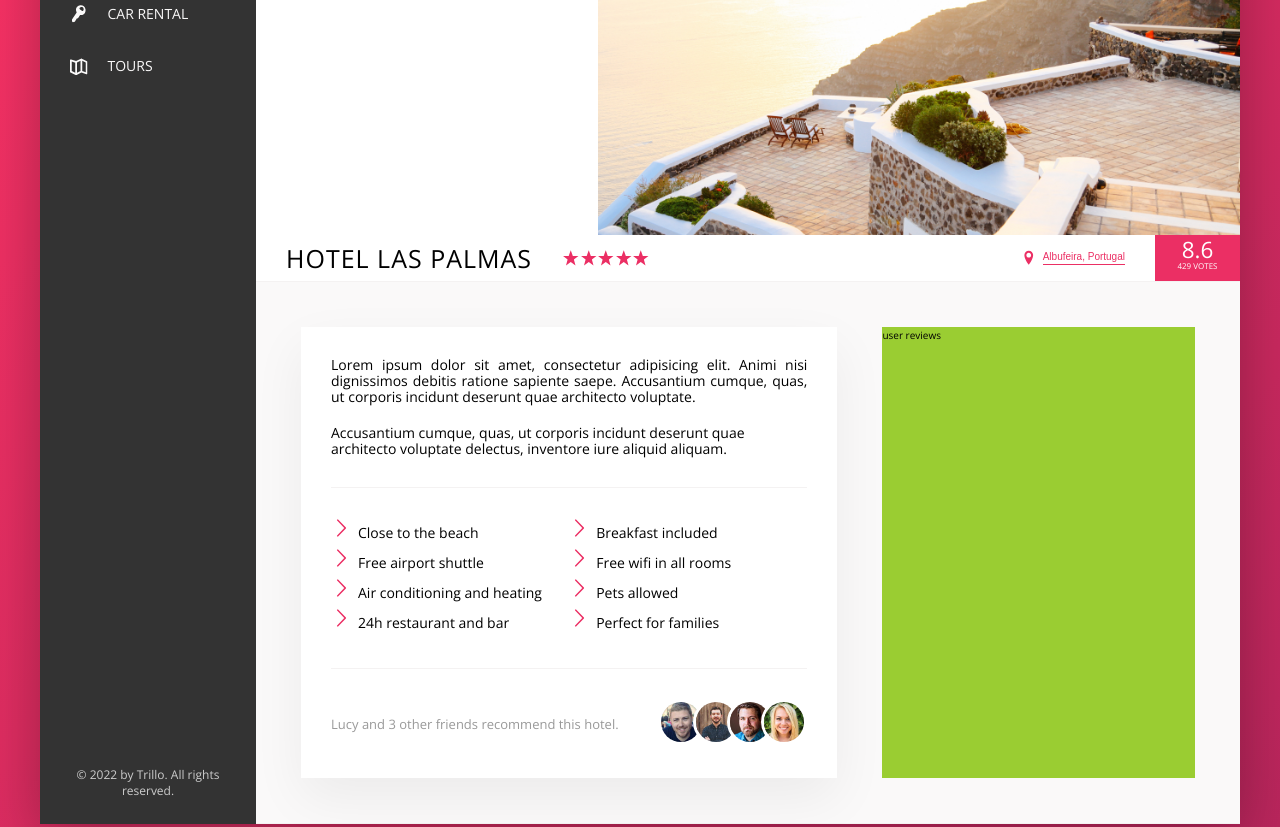
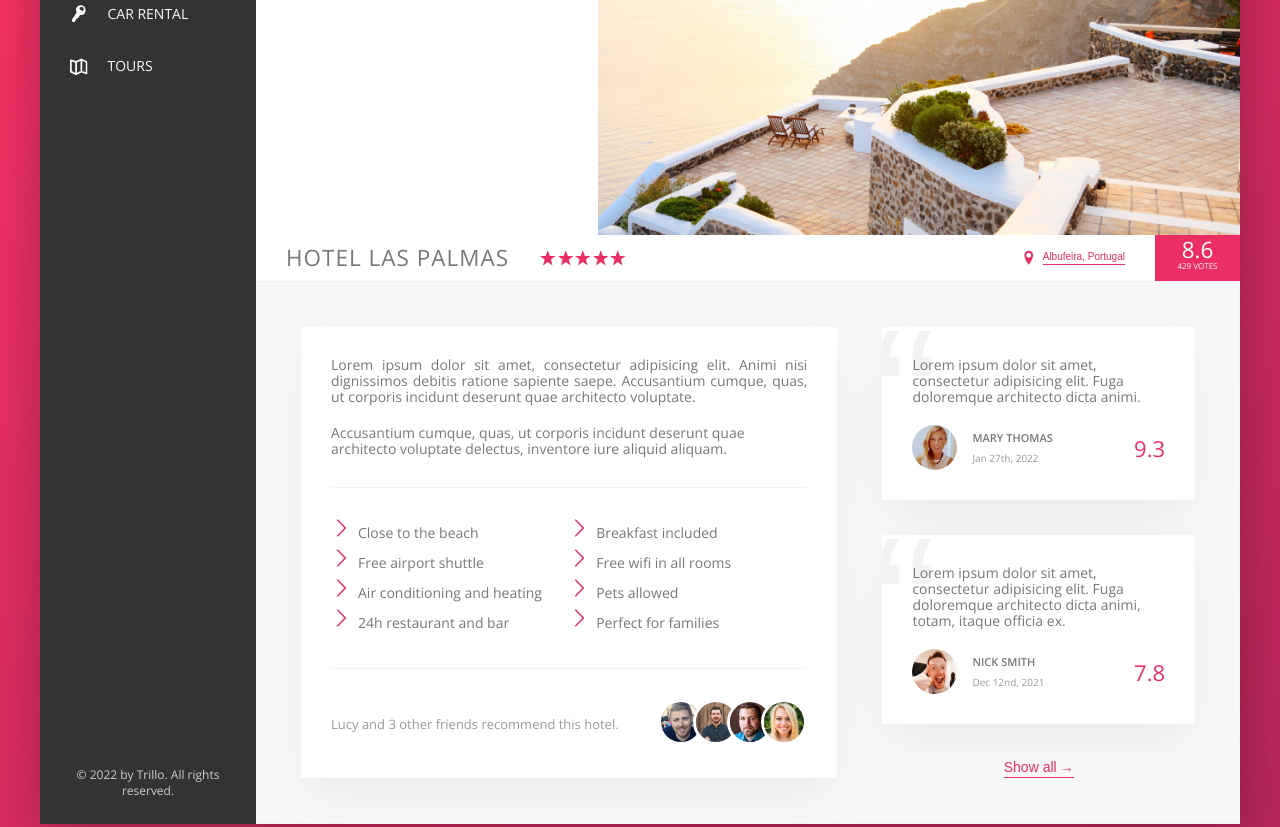
Before and after one commit to paulacarneiro/trillo, a website: page index.html in a window 1280 px wide. Shown: the part 250-1077 px from the top of the page. Drawn offline with nearby package versions, Linux system fonts and the light colour scheme.

Commit message:
Add hotel reviews

```diff
--- a/index.html
+++ b/index.html
@@ -123,7 +123,7 @@
                             <svg class="overview__icon-location">
                                 <use xlink:href="img/sprite.svg#icon-location-pin"></use>
                             </svg>
-                            <button class="btn btn-inline">Albufeira, Portugal</button>
+                            <button class="btn btn-location">Albufeira, Portugal</button>
                         </div>
 
                         <div class="overview__rating">
@@ -164,7 +164,34 @@
                         </div>
 
                         <div class="user-reviews">
-                            user reviews
+                            <figure class="review">
+                                <blockquote class="review__text">
+                                    Lorem ipsum dolor sit amet, consectetur adipisicing elit. Fuga doloremque architecto dicta animi.
+                                </blockquote>
+                                <figcaption class="review__user">
+                                    <img src="img/user-2.jpg" alt="User 2" class="review__photo">
+                                    <div class="review__user-box">
+                                        <p class="review__user-name">Mary Thomas</p>
+                                        <p class="review__user-date">Jan 27th, 2022</p>
+                                    </div>
+                                    <div class="review__rating">9.3</div>
+                                </figcaption>
+                            </figure>
+                            <figure class="review">
+                                <blockquote class="review__text">
+                                    Lorem ipsum dolor sit amet, consectetur adipisicing elit. Fuga doloremque architecto dicta animi, totam, itaque officia ex.
+                                </blockquote>
+                                <figcaption class="review__user">
+                                    <img src="img/user-1.jpg" alt="User 1" class="review__photo">
+                                    <div class="review__user-box">
+                                        <p class="review__user-name">Nick Smith</p>
+                                        <p class="review__user-date">Dec 12nd, 2021</p>
+                                    </div>
+                                    <div class="review__rating">7.8</div>
+                                </figcaption>
+                            </figure>
+
+                            <button class="btn btn-reviews">Show all<span>&rarr;</span></button>
                         </div>
                     </div>
                 </main>
--- a/sass/_base.scss
+++ b/sass/_base.scss
@@ -56,6 +56,7 @@ body {
   font-family: 'Open Sans', sans-serif;
   font-weight: 400;
   line-height: 1.6rem;
+  color: var(--color-grey-dark-2);
   background-image: linear-gradient(to right bottom, var(--color-primary-light), var(--color-primary-dark));
   background-size: cover;
   background-repeat: no-repeat;
--- a/sass/_components.scss
+++ b/sass/_components.scss
@@ -204,7 +204,7 @@
   border-bottom: var(--line);
 
   &__heading {
-    font-size: 2.5rem;
+    font-size: 2.25rem;
     font-weight: 300;
     text-transform: uppercase;
     letter-spacing: 1px;
@@ -257,8 +257,8 @@
 }
 
 /////////////////////////////////////////////
-// BUTTON INLINE
-.btn-inline {
+// BUTTON
+.btn {
   border: none;
   color: var(--color-primary);
   font-size: inherit;
@@ -268,8 +268,21 @@
   cursor: pointer;
   transition: all .2s;
 
-  &:hover {
+  & span {
+    margin-left: .3rem;
+    transition: margin-left .2s;
+  }
+
+  &-location:hover {
     color: var(--color-grey-dark-1);
+  }
+
+  &-reviews:hover {
+    color: var(--color-grey-dark-1);
+
+    span {
+      margin-left: .8rem;;
+    }
   }
 }
 
@@ -329,10 +342,6 @@
     margin-right: auto;
   }
 
-  &__friends {
-
-  }
-
   &__photo {
     height: 4rem;
     width: 4rem;
@@ -345,3 +354,66 @@
     }
   }
 }
+
+/////////////////////////////////////////////
+// REVIEWS
+.review {
+  background-color: #fff;
+  box-shadow: var(--shadow-light);
+  padding: 3rem;
+  margin-bottom: 3.5rem;
+  position: relative;
+  overflow: hidden;
+
+  &__text {
+    margin-bottom: 2rem;
+    z-index: 10;
+    position: relative;
+  }
+
+  &__user {
+    display: flex;
+    align-items: center;
+  }
+
+  &__photo {
+    height: 4.5rem;
+    width: 4.5rem;
+    border-radius: 50%;
+    margin-right: 1.5rem;
+  }
+
+  &__user-box {
+    margin-right: auto;
+  }
+
+  &__user-name {
+    font-size: 1.1rem;
+    font-weight: 600;
+    text-transform: uppercase;
+    margin-bottom: 0.4rem;
+  }
+
+  &__user-date {
+    font-size: 1rem;
+    color: var(--color-grey-dark-3);
+  }
+
+  &__rating {
+    font-size: 2.2rem;
+    font-weight: 300;
+    color: var(--color-primary);
+  }
+
+  &::before {
+    content: "\201C";
+    position: absolute;
+    top: -2.75rem;
+    left: -1rem;
+    line-height: 1;
+    color: var(--color-grey-light-2);
+    font-size: 20rem;
+    font-family: sans-serif;
+    z-index: 1;
+  }
+}
--- a/sass/_layout.scss
+++ b/sass/_layout.scss
@@ -37,6 +37,7 @@
 }
 
 .detail {
+  font-size: 1.4rem;
   display: flex;
   padding: 4.5rem;
   background-color: var(--color-grey-light-1);
@@ -44,7 +45,6 @@
 }
 
 .description {
-  font-size: 1.4rem;
   background-color: #fff;
   box-shadow: var(--shadow-light);
   padding: 3rem;
@@ -53,6 +53,9 @@
 }
 
 .user-reviews {
-  background-color: yellowgreen;
   flex: 1;
+
+  display: flex;
+  flex-direction: column;
+  align-items: center;
 }
```
Also changed, not shown: css/style.css.
